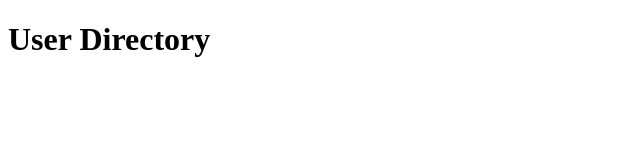
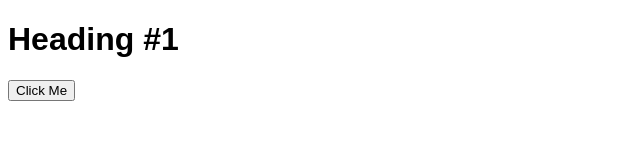
Before and after one commit to dimpledhawan/user-directory, a plain HTML site: page index.html in a window 1280 px wide. Shown: the whole page, without its empty margins (0-640 px from the left). Drawn offline with Linux system fonts and the light colour scheme.

Commit message:
homework1 feature1

```diff
--- /dev/null
+++ b/index.css
@@ -0,0 +1,3 @@
+body {
+    font-family: sans-serif;
+}
--- a/index.html
+++ b/index.html
@@ -5,10 +5,15 @@
     <meta http-equiv="X-UA-Compatible" content="IE=edge">
     <title>User Directory</title>
     <meta name="viewport" content="width=device-width, initial-scale=1">
+    <link rel="stylesheet" href="index.css">
 </head>
 <body>
     <h1>
-        User Directory
+        Heading #1
     </h1>
+    <button id="button1">
+        Click Me
+    </button>
+    <script src="index.js"></script>
 </body>
 </html>
--- /dev/null
+++ b/index.js
@@ -0,0 +1,7 @@
+// console.log("it works.")
+const heading = document.querySelector('h1')
+
+const button = document.querySelector('#button1')
+button.addEventListener('click', function(f) {
+    heading.textContent = 'Changed!'
+})
```
